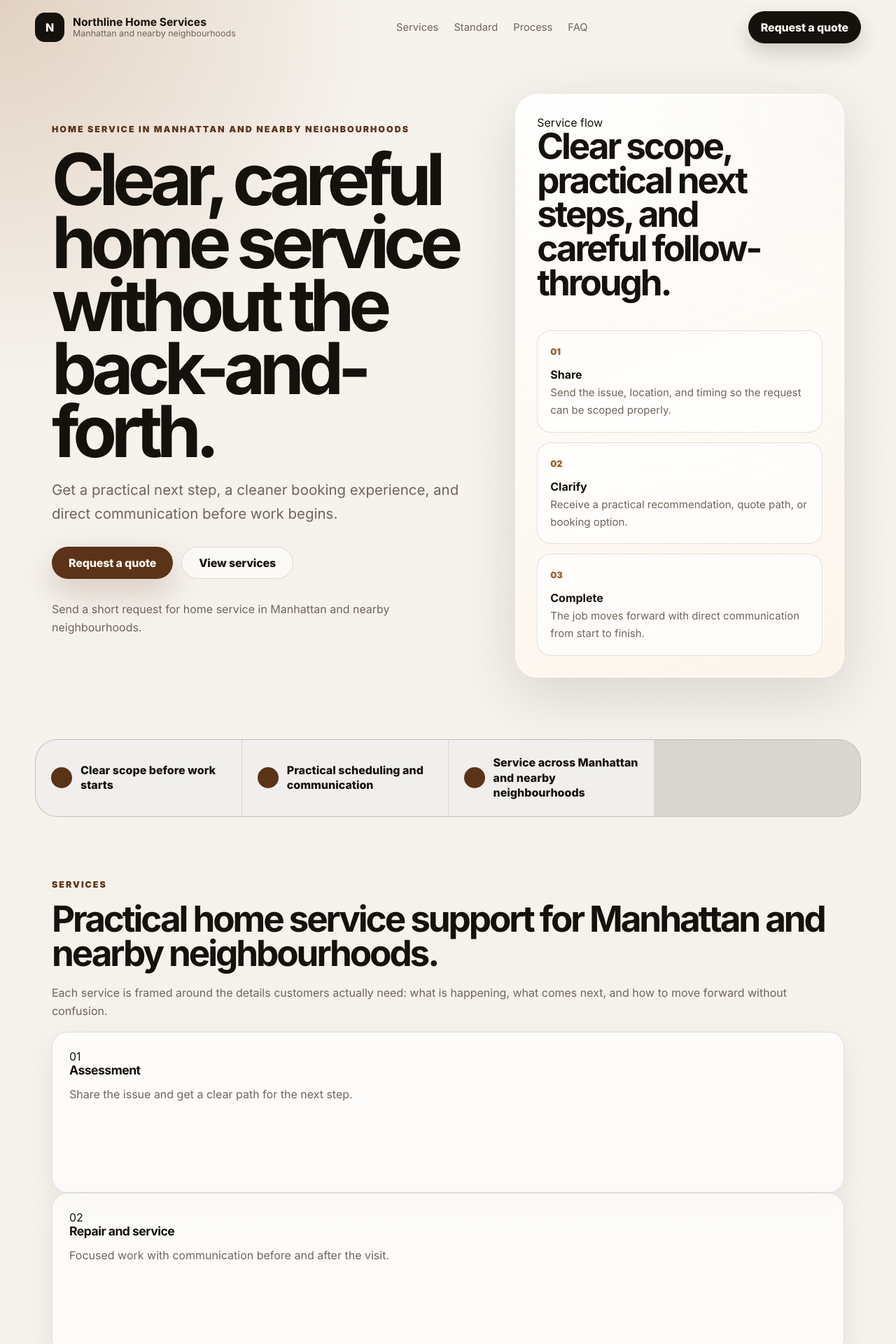
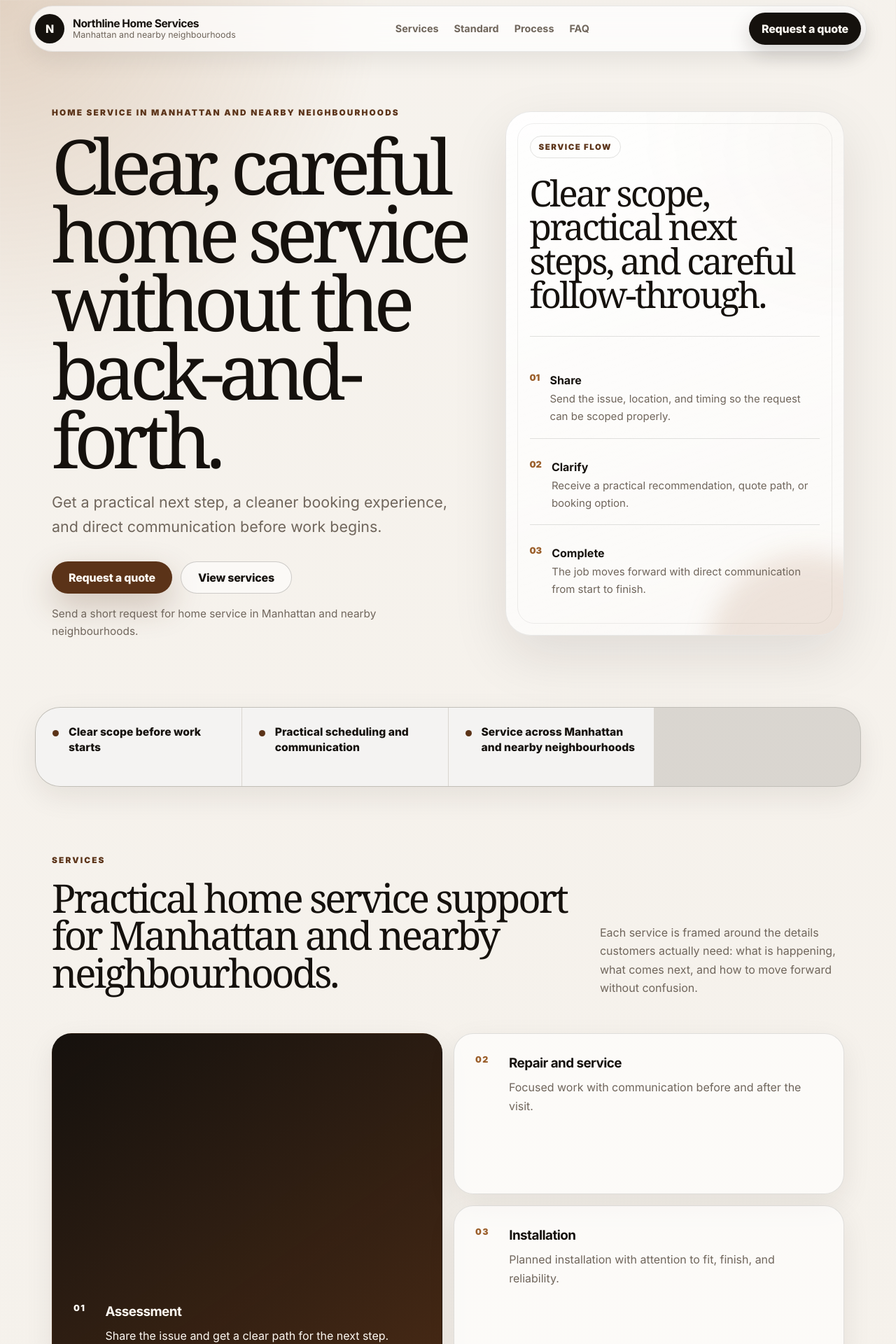
Before and after one commit to Ethan0908/Agentic, a Next.js app in the folder site-template/: page / in a window 1280 px wide. Shown: the top 1920 px of the page at 70% size. Built offline with nearby package versions, Linux system fonts and the light colour scheme.

Commit message:
Redesign template styling for premium editorial look

```diff
--- a/site-template/app/globals.css
+++ b/site-template/app/globals.css
@@ -1,15 +1,18 @@
 :root {
   --bg: #f5f1eb;
-  --ink: #15110d;
-  --muted: #6f655b;
-  --line: rgba(21, 17, 13, 0.12);
-  --surface: rgba(255, 255, 255, 0.72);
-  --surface-strong: #ffffff;
+  --ink: #14110e;
+  --muted: #6e665f;
+  --line: rgba(20, 17, 14, 0.12);
+  --line-strong: rgba(20, 17, 14, 0.2);
+  --surface: rgba(255, 255, 255, 0.68);
+  --surface-strong: #fffdf9;
   --accent: #9b5f2b;
   --accent-dark: #5b3318;
-  --shadow: 0 24px 80px rgba(50, 34, 20, 0.14);
-  --radius-lg: 32px;
-  --radius-md: 22px;
+  --shadow-soft: 0 28px 80px rgba(32, 24, 18, 0.1);
+  --shadow-card: 0 14px 40px rgba(32, 24, 18, 0.08);
+  --radius-xl: 36px;
+  --radius-lg: 28px;
+  --radius-md: 20px;
   --max: 1180px;
 }
 
@@ -23,12 +26,34 @@ html {
 
 body {
   margin: 0;
-  background:
-    radial-gradient(circle at top left, rgba(155, 95, 43, 0.18), transparent 34rem),
-    linear-gradient(180deg, #fbf7f1 0%, var(--bg) 45%, #efe7dd 100%);
+  background: var(--bg);
   color: var(--ink);
   font-family: Inter, ui-sans-serif, system-ui, -apple-system, BlinkMacSystemFont, "Segoe UI", sans-serif;
   text-rendering: geometricPrecision;
+}
+
+body::before {
+  content: "";
+  position: fixed;
+  inset: 0;
+  z-index: -2;
+  background:
+    radial-gradient(circle at 14% 8%, color-mix(in srgb, var(--accent) 20%, transparent), transparent 31rem),
+    radial-gradient(circle at 86% 18%, color-mix(in srgb, var(--accent-dark) 12%, transparent), transparent 28rem),
+    linear-gradient(180deg, color-mix(in srgb, var(--bg) 90%, white) 0%, var(--bg) 44%, color-mix(in srgb, var(--bg) 86%, var(--accent)) 100%);
+}
+
+body::after {
+  content: "";
+  position: fixed;
+  inset: 0;
+  z-index: -1;
+  pointer-events: none;
+  background-image:
+    linear-gradient(rgba(20, 17, 14, 0.035) 1px, transparent 1px),
+    linear-gradient(90deg, rgba(20, 17, 14, 0.035) 1px, transparent 1px);
+  background-size: 72px 72px;
+  mask-image: linear-gradient(to bottom, rgba(0, 0, 0, 0.35), transparent 62%);
 }
 
 a {
@@ -42,8 +67,13 @@ a {
 }
 
 :focus-visible {
-  outline: 3px solid rgba(155, 95, 43, 0.45);
+  outline: 3px solid color-mix(in srgb, var(--accent) 45%, transparent);
   outline-offset: 4px;
+}
+
+.page-shell {
+  width: 100%;
+  overflow: hidden;
 }
 
 .site-header {
@@ -56,8 +86,19 @@ a {
   gap: 1rem;
   max-width: calc(var(--max) + 48px);
   margin: 0 auto;
-  padding: 16px 24px;
-  backdrop-filter: blur(18px);
+  padding: 18px 24px;
+  backdrop-filter: blur(24px);
+}
+
+.site-header::before {
+  content: "";
+  position: absolute;
+  inset: 8px 16px;
+  z-index: -1;
+  border: 1px solid color-mix(in srgb, var(--line) 72%, transparent);
+  border-radius: 999px;
+  background: color-mix(in srgb, var(--surface-strong) 70%, transparent);
+  box-shadow: 0 12px 34px rgba(20, 17, 14, 0.07);
 }
 
 .brand {
@@ -73,10 +114,10 @@ a {
   height: 42px;
   place-items: center;
   border: 1px solid var(--line);
-  border-radius: 14px;
+  border-radius: 50%;
   background: var(--ink);
   color: #fffaf3;
-  font-weight: 800;
+  font-weight: 850;
 }
 
 .brand strong,
@@ -88,6 +129,7 @@ a {
   max-width: 250px;
   overflow: hidden;
   font-size: 0.98rem;
+  letter-spacing: -0.03em;
   text-overflow: ellipsis;
   white-space: nowrap;
 }
@@ -101,7 +143,8 @@ a {
   display: flex;
   gap: 22px;
   color: var(--muted);
-  font-size: 0.92rem;
+  font-size: 0.9rem;
+  font-weight: 650;
 }
 
 .desktop-nav a:hover {
@@ -115,38 +158,38 @@ a {
   justify-content: center;
   min-height: 46px;
   border-radius: 999px;
-  font-weight: 800;
-  letter-spacing: -0.01em;
+  font-weight: 820;
+  letter-spacing: -0.015em;
 }
 
 .header-cta {
   padding: 0 18px;
   background: var(--ink);
   color: #fffaf3;
-  box-shadow: 0 12px 30px rgba(21, 17, 13, 0.18);
+  box-shadow: 0 12px 30px rgba(20, 17, 14, 0.18);
 }
 
 .section-pad {
   max-width: var(--max);
   margin: 0 auto;
-  padding: 88px 24px;
+  padding: 96px 24px;
 }
 
 .hero {
   display: grid;
-  grid-template-columns: minmax(0, 1.02fr) minmax(340px, 0.78fr);
-  gap: 48px;
+  grid-template-columns: minmax(0, 1.05fr) minmax(360px, 0.86fr);
+  gap: 56px;
   align-items: center;
-  min-height: calc(100vh - 84px);
-  padding-top: 56px;
+  min-height: calc(100vh - 92px);
+  padding-top: 70px;
 }
 
 .eyebrow {
-  margin: 0 0 14px;
+  margin: 0 0 16px;
   color: var(--accent-dark);
-  font-size: 0.78rem;
-  font-weight: 900;
-  letter-spacing: 0.16em;
+  font-size: 0.74rem;
+  font-weight: 920;
+  letter-spacing: 0.18em;
   text-transform: uppercase;
 }
 
@@ -158,23 +201,27 @@ p {
 }
 
 h1 {
-  max-width: 860px;
-  margin-bottom: 22px;
-  font-size: clamp(3.2rem, 8vw, 6.8rem);
-  line-height: 0.88;
-  letter-spacing: -0.08em;
+  max-width: 900px;
+  margin-bottom: 24px;
+  font-family: ui-serif, Georgia, Cambria, "Times New Roman", serif;
+  font-size: clamp(3.4rem, 8.5vw, 7.4rem);
+  font-weight: 520;
+  line-height: 0.9;
+  letter-spacing: -0.075em;
 }
 
 h2 {
   margin-bottom: 18px;
-  font-size: clamp(2.1rem, 4vw, 4.4rem);
+  font-family: ui-serif, Georgia, Cambria, "Times New Roman", serif;
+  font-size: clamp(2.2rem, 4.4vw, 4.65rem);
+  font-weight: 520;
   line-height: 0.95;
-  letter-spacing: -0.06em;
+  letter-spacing: -0.055em;
 }
 
 h3 {
   margin-bottom: 10px;
-  font-size: 1.1rem;
+  font-size: 1.08rem;
   letter-spacing: -0.03em;
 }
 
@@ -186,14 +233,14 @@ p {
 .hero-subhead {
   max-width: 680px;
   margin-bottom: 28px;
-  font-size: clamp(1.06rem, 2vw, 1.28rem);
+  font-size: clamp(1.08rem, 2vw, 1.34rem);
 }
 
 .hero-actions {
   display: flex;
   flex-wrap: wrap;
   gap: 12px;
-  margin: 30px 0;
+  margin: 30px 0 16px;
 }
 
 .hero-actions.centred {
@@ -202,7 +249,7 @@ p {
 
 .button {
   padding: 0 24px;
-  transition: transform 180ms ease, box-shadow 180ms ease;
+  transition: transform 180ms ease, box-shadow 180ms ease, border-color 180ms ease;
 }
 
 .button:hover {
@@ -212,108 +259,116 @@ p {
 .button.primary {
   background: var(--accent-dark);
   color: #fffaf3;
-  box-shadow: 0 18px 46px rgba(91, 51, 24, 0.22);
+  box-shadow: 0 18px 46px color-mix(in srgb, var(--accent-dark) 25%, transparent);
 }
 
 .button.secondary {
-  border: 1px solid var(--line);
-  background: rgba(255, 255, 255, 0.54);
+  border: 1px solid var(--line-strong);
+  background: color-mix(in srgb, var(--surface-strong) 55%, transparent);
   color: var(--ink);
 }
 
-.trust-list {
-  display: grid;
-  grid-template-columns: repeat(3, minmax(0, 1fr));
-  gap: 12px;
-  max-width: 800px;
-  margin: 34px 0 0;
-  padding: 0;
-  list-style: none;
-}
-
-.trust-list li {
-  min-height: 82px;
-  padding: 18px;
-  border: 1px solid var(--line);
-  border-radius: 18px;
-  background: rgba(255, 255, 255, 0.52);
-  color: var(--ink);
-  font-weight: 750;
+.action-note {
+  max-width: 520px;
+  margin: 0;
+  font-size: 0.96rem;
 }
 
 .hero-panel {
   position: relative;
   overflow: hidden;
-  padding: 30px;
-  border: 1px solid rgba(255, 255, 255, 0.72);
-  border-radius: var(--radius-lg);
+  padding: 34px;
+  border: 1px solid color-mix(in srgb, var(--line) 76%, white);
+  border-radius: var(--radius-xl);
   background:
-    linear-gradient(160deg, rgba(255, 255, 255, 0.9), rgba(255, 246, 235, 0.72)),
-    radial-gradient(circle at top right, rgba(155, 95, 43, 0.22), transparent 18rem);
-  box-shadow: var(--shadow);
+    linear-gradient(160deg, color-mix(in srgb, var(--surface-strong) 92%, transparent), color-mix(in srgb, var(--surface) 80%, transparent)),
+    radial-gradient(circle at top right, color-mix(in srgb, var(--accent) 24%, transparent), transparent 19rem);
+  box-shadow: var(--shadow-soft);
+}
+
+.hero-panel::before {
+  content: "";
+  position: absolute;
+  inset: 16px;
+  pointer-events: none;
+  border: 1px solid color-mix(in srgb, var(--line) 55%, transparent);
+  border-radius: calc(var(--radius-xl) - 12px);
 }
 
 .hero-panel::after {
   content: "";
   position: absolute;
-  inset: auto -20% -35% 18%;
-  height: 210px;
-  border-radius: 999px;
-  background: rgba(155, 95, 43, 0.14);
-  filter: blur(24px);
+  right: -18%;
+  bottom: -22%;
+  width: 280px;
+  height: 280px;
+  border-radius: 50%;
+  background: color-mix(in srgb, var(--accent) 14%, transparent);
+  filter: blur(18px);
 }
 
-.panel-topline {
+.panel-kicker {
   position: relative;
   z-index: 1;
   display: inline-flex;
-  margin-bottom: 24px;
+  margin-bottom: 26px;
   padding: 8px 12px;
   border: 1px solid var(--line);
   border-radius: 999px;
   color: var(--accent-dark);
-  font-size: 0.74rem;
-  font-weight: 900;
-  letter-spacing: 0.12em;
+  font-size: 0.72rem;
+  font-weight: 920;
+  letter-spacing: 0.13em;
   text-transform: uppercase;
 }
 
 .hero-panel h2 {
   position: relative;
   z-index: 1;
-  max-width: 360px;
-  font-size: clamp(2.2rem, 4vw, 3.6rem);
+  max-width: 430px;
+  font-size: clamp(2.15rem, 4vw, 3.7rem);
+}
+
+.panel-divider {
+  position: relative;
+  z-index: 1;
+  height: 1px;
+  margin: 34px 0;
+  background: var(--line);
 }
 
 .panel-grid {
   position: relative;
   z-index: 1;
   display: grid;
-  gap: 14px;
-  margin-top: 44px;
+  gap: 12px;
 }
 
 .panel-grid div {
-  padding: 18px;
-  border: 1px solid var(--line);
-  border-radius: 20px;
-  background: rgba(255, 255, 255, 0.72);
+  display: grid;
+  grid-template-columns: auto 1fr;
+  column-gap: 14px;
+  padding: 18px 0;
+  border-bottom: 1px solid var(--line);
+}
+
+.panel-grid div:last-child {
+  border-bottom: 0;
 }
 
 .panel-grid span {
-  display: inline-block;
-  margin-bottom: 14px;
   color: var(--accent);
   font-size: 0.8rem;
-  font-weight: 900;
+  font-weight: 920;
 }
 
 .panel-grid strong {
   display: block;
-  margin-bottom: 4px;
+  margin-bottom: 5px;
 }
 
 .panel-grid p {
+  grid-column: 2;
   margin-bottom: 0;
   font-size: 0.94rem;
 }
@@ -326,56 +381,56 @@ p {
   margin: 0 auto;
   overflow: hidden;
   border: 1px solid var(--line);
-  border-radius: var(--radius-lg);
+  border-radius: var(--radius-xl);
   background: var(--line);
+  box-shadow: var(--shadow-card);
 }
 
 .proof-strip div {
   display: flex;
-  align-items: center;
-  gap: 12px;
-  min-height: 104px;
-  padding: 22px;
-  background: rgba(255, 255, 255, 0.62);
+  align-items: flex-start;
+  gap: 14px;
+  min-height: 112px;
+  padding: 24px;
+  background: color-mix(in srgb, var(--surface-strong) 72%, transparent);
 }
 
 .proof-strip span {
-  display: grid;
+  display: block;
   flex: 0 0 auto;
-  width: 30px;
-  height: 30px;
-  place-items: center;
+  width: 9px;
+  height: 9px;
+  margin-top: 8px;
   border-radius: 50%;
   background: var(--accent-dark);
-  color: #fffaf3;
-  font-size: 0.82rem;
-  font-weight: 900;
 }
 
 .proof-strip p {
   margin: 0;
   color: var(--ink);
+  font-size: 0.98rem;
   font-weight: 780;
-  line-height: 1.35;
+  line-height: 1.38;
 }
 
-.split-section {
+.section-heading-row {
   display: grid;
-  grid-template-columns: minmax(0, 0.78fr) minmax(0, 1.22fr);
-  gap: 54px;
+  grid-template-columns: minmax(0, 0.95fr) minmax(260px, 0.45fr);
+  gap: 46px;
+  align-items: end;
+  margin-bottom: 42px;
+}
+
+.section-heading-row.compact {
   align-items: start;
 }
 
-.section-intro p:last-child {
-  max-width: 530px;
+.section-heading-row p:last-child {
+  margin-bottom: 10px;
 }
 
-.narrow {
-  max-width: 760px;
-}
-
-.card-grid,
-.decision-grid,
+.service-bento,
+.standard-list,
 .review-grid {
   display: grid;
   grid-template-columns: repeat(2, minmax(0, 1fr));
@@ -383,93 +438,170 @@ p {
 }
 
 .service-card,
-.decision-grid article,
+.standard-list article,
 .review-grid figure,
 .expectation-card,
 .timeline article,
-.faq-list details {
+.faq-list details,
+.final-card {
   border: 1px solid var(--line);
-  border-radius: var(--radius-md);
-  background: var(--surface);
-  box-shadow: 0 16px 46px rgba(50, 34, 20, 0.07);
+  border-radius: var(--radius-lg);
+  background: color-mix(in srgb, var(--surface) 88%, transparent);
+  box-shadow: var(--shadow-card);
 }
 
 .service-card {
+  display: grid;
+  grid-template-columns: auto 1fr;
+  gap: 28px;
   min-height: 230px;
-  padding: 24px;
+  padding: 30px;
 }
 
-.service-card span {
-  display: block;
-  width: 42px;
-  height: 42px;
-  margin-bottom: 48px;
-  border-radius: 14px;
+.service-card:nth-child(1) {
+  grid-row: span 2;
+  min-height: 476px;
+  align-content: end;
   background:
-    linear-gradient(135deg, var(--accent-dark), var(--accent)),
-    var(--accent);
+    linear-gradient(145deg, color-mix(in srgb, var(--ink) 92%, transparent), color-mix(in srgb, var(--accent-dark) 70%, var(--ink))),
+    var(--ink);
+}
+
+.service-card:nth-child(1) h3,
+.service-card:nth-child(1) p,
+.service-card:nth-child(1) .card-number {
+  color: #fffaf3;
+}
+
+.card-number {
+  color: var(--accent);
+  font-size: 0.78rem;
+  font-weight: 920;
+  letter-spacing: 0.12em;
+}
+
+.service-card h3,
+.standard-list h3 {
+  font-size: 1.18rem;
 }
 
 .service-card p,
+.standard-list p,
+.review-grid p,
 .decision-grid p {
   margin-bottom: 0;
 }
 
-.decision-section {
+.standard-section {
   display: grid;
-  grid-template-columns: minmax(0, 0.84fr) minmax(0, 1.16fr);
-  gap: 42px;
+  grid-template-columns: minmax(0, 0.88fr) minmax(0, 1.12fr);
+  gap: 44px;
+  align-items: start;
 }
 
-.decision-grid article {
-  padding: 24px;
+.standard-main {
+  position: sticky;
+  top: 110px;
+}
+
+.standard-main p:not(.eyebrow) {
+  max-width: 570px;
+  font-size: 1.05rem;
+}
+
+.text-link {
+  display: inline-flex;
+  margin-top: 12px;
+  color: var(--ink);
+  font-weight: 850;
+}
+
+.standard-list {
+  grid-template-columns: 1fr;
+}
+
+.standard-list article {
+  display: grid;
+  grid-template-columns: 56px 1fr;
+  gap: 16px;
+  padding: 26px;
+}
+
+.standard-list span,
+.timeline span {
+  color: var(--accent);
+  font-size: 0.78rem;
+  font-weight: 920;
+  letter-spacing: 0.12em;
+}
+
+.standard-list h3,
+.standard-list p {
+  grid-column: 2;
 }
 
 .process-section {
-  padding-top: 64px;
+  padding-top: 72px;
 }
 
 .timeline {
   display: grid;
   grid-template-columns: repeat(3, minmax(0, 1fr));
-  gap: 18px;
-  margin-top: 34px;
+  gap: 16px;
 }
 
 .timeline article {
-  padding: 26px;
+  min-height: 230px;
+  padding: 28px;
 }
 
 .timeline span {
-  display: inline-block;
-  margin-bottom: 56px;
-  color: var(--accent-dark);
-  font-weight: 900;
+  display: inline-flex;
+  margin-bottom: 48px;
+}
+
+.confidence-section {
+  padding-top: 72px;
 }
 
 .review-grid figure {
+  min-height: 250px;
   margin: 0;
-  padding: 28px;
+  padding: 30px;
 }
 
 blockquote {
-  margin: 0 0 20px;
-  font-size: 1.1rem;
-  font-weight: 760;
-  line-height: 1.5;
+  margin: 0 0 26px;
+  color: var(--ink);
+  font-family: ui-serif, Georgia, Cambria, "Times New Roman", serif;
+  font-size: 1.45rem;
+  line-height: 1.22;
+  letter-spacing: -0.035em;
 }
 
 figcaption {
   color: var(--muted);
-  font-weight: 700;
+  font-size: 0.92rem;
+  font-weight: 720;
 }
 
 .expectation-card {
+  padding: 34px;
+  background:
+    linear-gradient(145deg, color-mix(in srgb, var(--surface-strong) 75%, transparent), color-mix(in srgb, var(--accent) 7%, var(--surface)));
+}
+
+.expectation-card h3 {
   max-width: 760px;
-  padding: 30px;
+  font-family: ui-serif, Georgia, Cambria, "Times New Roman", serif;
+  font-size: clamp(2rem, 3.5vw, 3.8rem);
+  font-weight: 520;
+  line-height: 1;
+  letter-spacing: -0.05em;
 }
 
 .expectation-card p {
+  max-width: 700px;
   margin-bottom: 0;
 }
 
@@ -479,151 +611,249 @@ figcaption {
 }
 
 .faq-list details {
-  padding: 22px 24px;
+  padding: 0;
+  overflow: hidden;
 }
 
 .faq-list summary {
   cursor: pointer;
-  font-weight: 850;
+  padding: 24px 26px;
+  color: var(--ink);
+  font-weight: 820;
+  list-style: none;
 }
 
-.faq-list p {
+.faq-list summary::-webkit-details-marker {
+  display: none;
+}
+
+.faq-list summary::after {
+  content: "+";
+  float: right;
+  color: var(--accent);
+}
+
+.faq-list details[open] summary::after {
+  content: "−";
+}
+
+.faq-list details p {
   max-width: 780px;
-  margin: 14px 0 0;
+  margin: 0;
+  padding: 0 26px 26px;
 }
 
 .final-cta {
-  max-width: 980px;
+  padding-bottom: 64px;
   text-align: center;
 }
 
-.final-cta h2 {
-  margin-bottom: 16px;
+.final-card {
+  max-width: 980px;
+  margin: 0 auto;
+  padding: clamp(42px, 7vw, 78px);
+  background:
+    linear-gradient(145deg, color-mix(in srgb, var(--ink) 92%, transparent), color-mix(in srgb, var(--accent-dark) 62%, var(--ink))),
+    var(--ink);
+  color: #fffaf3;
 }
 
-.final-cta p {
-  margin-right: auto;
-  margin-left: auto;
+.final-card .eyebrow,
+.final-card p,
+.final-card h2 {
+  color: #fffaf3;
+}
+
+.final-card p:not(.eyebrow) {
+  max-width: 620px;
+  margin: 0 auto 10px;
+  opacity: 0.78;
+}
+
+.final-card .button.secondary {
+  border-color: rgba(255, 255, 255, 0.2);
+  background: rgba(255, 255, 255, 0.08);
+  color: #fffaf3;
 }
 
 .site-footer {
   display: flex;
   align-items: center;
   justify-content: space-between;
-  gap: 24px;
+  gap: 18px;
   max-width: var(--max);
   margin: 0 auto;
-  padding: 34px 24px 42px;
-  border-top: 1px solid var(--line);
+  padding: 32px 24px 46px;
+  color: var(--muted);
+}
+
+.site-footer strong {
+  display: block;
+  color: var(--ink);
 }
 
 .site-footer p {
-  margin: 6px 0 0;
+  margin: 4px 0 0;
+  font-size: 0.9rem;
 }
 
 .site-footer a {
-  font-weight: 850;
+  color: var(--ink);
+  font-weight: 820;
 }
 
 .mobile-sticky-cta {
   position: fixed;
   right: 16px;
   bottom: 16px;
-  left: 16px;
-  z-index: 25;
+  z-index: 30;
   display: none;
-  min-height: 54px;
-  align-items: center;
-  justify-content: center;
+  padding: 15px 20px;
   border-radius: 999px;
   background: var(--accent-dark);
   color: #fffaf3;
-  font-weight: 900;
-  box-shadow: 0 18px 48px rgba(21, 17, 13, 0.22);
+  font-size: 0.94rem;
+  font-weight: 850;
+  box-shadow: 0 18px 48px rgba(20, 17, 14, 0.22);
 }
 
-@media (max-width: 960px) {
-  .desktop-nav {
-    display: none;
-  }
-
+@media (max-width: 1040px) {
   .hero,
-  .split-section,
-  .decision-section {
+  .standard-section,
+  .section-heading-row {
     grid-template-columns: 1fr;
   }
 
   .hero {
     min-height: auto;
-    padding-top: 52px;
+    padding-top: 66px;
   }
 
-  .proof-strip {
-    grid-template-columns: repeat(2, minmax(0, 1fr));
-    border-radius: 24px;
+  .standard-main {
+    position: static;
   }
 
-  .timeline {
-    grid-template-columns: 1fr;
+  .section-heading-row p:last-child {
+    max-width: 680px;
   }
 }
 
-@media (max-width: 680px) {
-  .site-header {
-    padding: 12px 16px;
+@media (max-width: 820px) {
+  .desktop-nav {
+    display: none;
   }
 
-  .brand small,
+  .site-header::before {
+    inset: 8px 12px;
+  }
+
   .header-cta {
     display: none;
   }
 
   .section-pad {
-    padding: 68px 16px;
+    padding: 74px 18px;
   }
 
-  h1 {
-    font-size: clamp(3.1rem, 16vw, 4.6rem);
-  }
-
-  .hero-panel {
-    padding: 22px;
-    border-radius: 26px;
-  }
-
-  .trust-list,
-  .card-grid,
-  .decision-grid,
-  .review-grid,
-  .proof-strip {
+  .proof-strip,
+  .service-bento,
+  .timeline,
+  .review-grid {
     grid-template-columns: 1fr;
   }
 
-  .trust-list li,
+  .proof-strip {
+    border-radius: var(--radius-lg);
+  }
+
   .proof-strip div {
     min-height: auto;
   }
 
-  .service-card {
-    min-height: auto;
+  .service-card:nth-child(1) {
+    grid-row: auto;
+    min-height: 260px;
   }
 
-  .service-card span,
-  .timeline span {
-    margin-bottom: 26px;
+  .mobile-sticky-cta {
+    display: inline-flex;
+  }
+}
+
+@media (max-width: 560px) {
+  .site-header {
+    padding: 14px;
+  }
+
+  .site-header::before {
+    border-radius: 24px;
+  }
+
+  .brand small {
+    display: none;
+  }
+
+  .brand strong {
+    max-width: 185px;
+  }
+
+  h1 {
+    font-size: clamp(3rem, 16vw, 4.8rem);
+  }
+
+  h2 {
+    font-size: clamp(2.1rem, 12vw, 3.4rem);
+  }
+
+  .hero-panel,
+  .service-card,
+  .standard-list article,
+  .timeline article,
+  .review-grid figure,
+  .expectation-card,
+  .final-card {
+    border-radius: 24px;
+  }
+
+  .hero-panel,
+  .service-card,
+  .standard-list article,
+  .timeline article,
+  .review-grid figure,
+  .expectation-card {
+    padding: 24px;
+  }
+
+  .service-card,
+  .standard-list article {
+    grid-template-columns: 1fr;
+  }
+
+  .standard-list h3,
+  .standard-list p {
+    grid-column: auto;
+  }
+
+  .panel-grid div {
+    grid-template-columns: 1fr;
+  }
+
+  .panel-grid p {
+    grid-column: auto;
+  }
+
+  .hero-actions,
+  .button {
+    width: 100%;
   }
 
   .site-footer {
     display: block;
-    padding-bottom: 96px;
+    padding-bottom: 92px;
   }
 
   .site-footer a {
-    display: inline-block;
-    margin-top: 18px;
-  }
-
-  .mobile-sticky-cta {
-    display: flex;
+    display: inline-flex;
+    margin-top: 16px;
   }
 }
```
